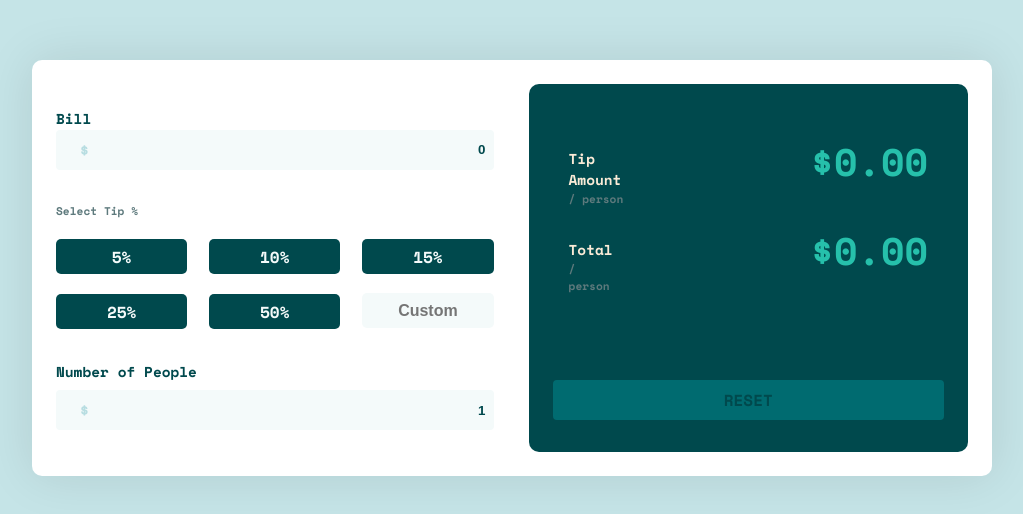
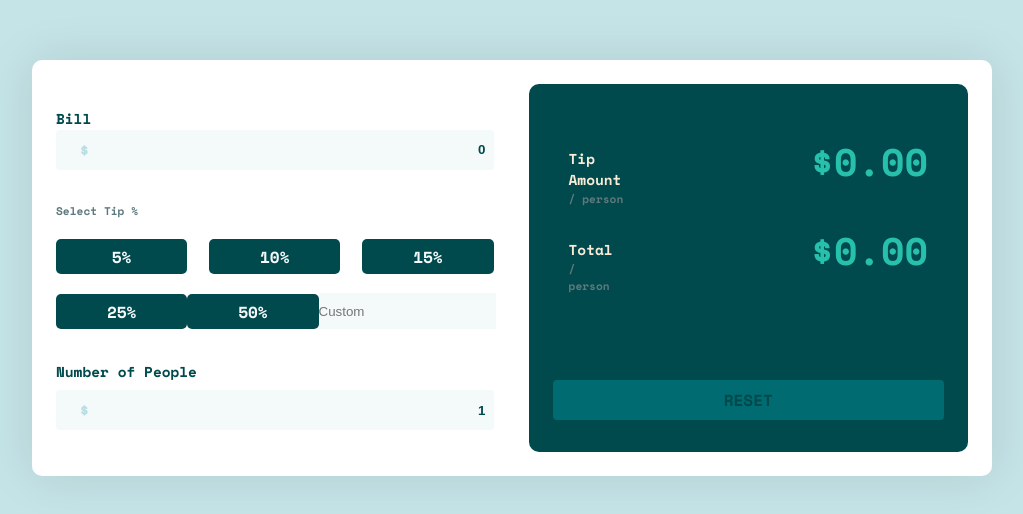
Before and after one commit to Gaiuscode/Tip-Calculator-Web-App, a plain HTML site: page index.html in a window 1280 px wide. Shown: the part 132-646 px from the top of the page, without its empty margins (128-1151 px from the left). Drawn offline with nearby package versions, Linux system fonts and the light colour scheme.

Commit message:
worked on the the tip custom

```diff
--- a/index.html
+++ b/index.html
@@ -45,7 +45,7 @@
           <div class="cl-tips">
             <div class="cl-tip">25%</div>
             <div class="cl-tip">50%</div>
-            <input type="text" placeholder="Custom" class="cl-tip cl-tip-custom">
+            <input type="text" placeholder="Custom" class=" cl-tip-custom">
           </div>
         </div>
         <div class="cl-input">
```
